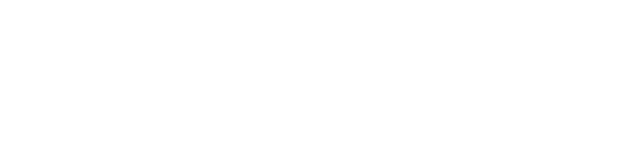
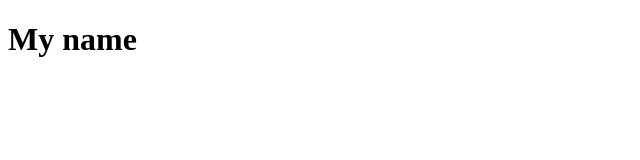
Before and after one commit to ivan1antonov/rsschool-cv, a plain HTML site: page index.html in a window 1280 px wide. Shown: the whole page, without its empty margins (0-640 px from the left). Drawn offline with Linux system fonts and the light colour scheme.

Commit message:
feat: add h1

```diff
--- a/index.html
+++ b/index.html
@@ -6,6 +6,6 @@
   <title>Document</title>
 </head>
 <body>
-
+  <h1>My name</h1>
 </body>
 </html>
```
